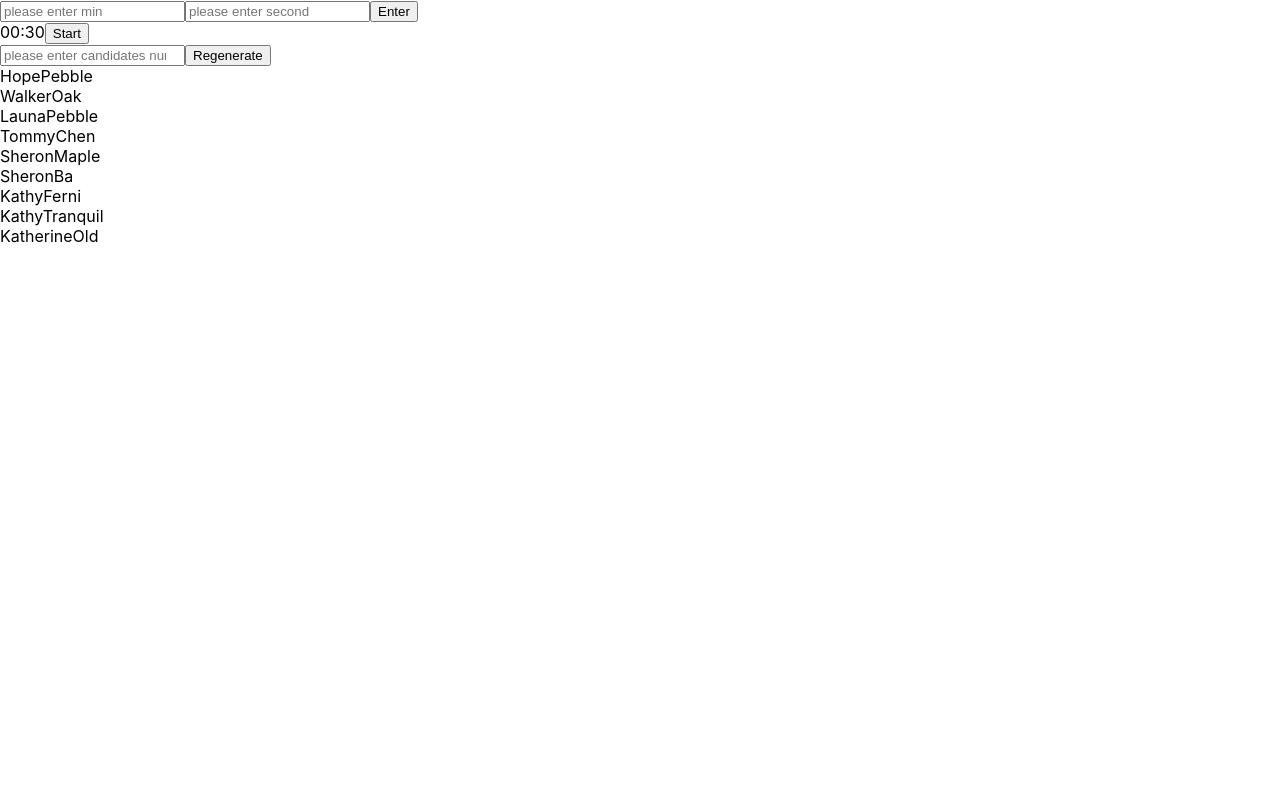
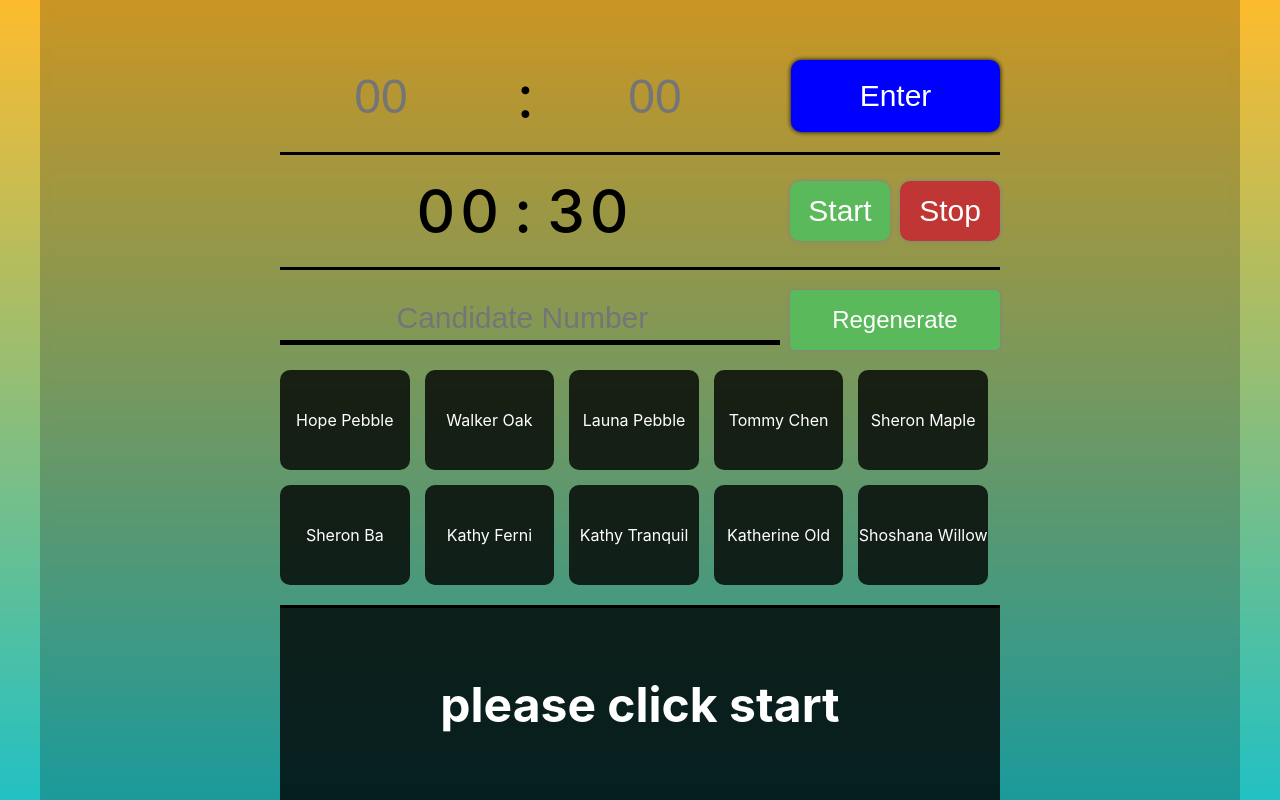
Before and after one commit to ericfei0521/lottery, a React (Create React App) app: page / in a window 1280 px wide. Built offline with nearby package versions, Linux system fonts and the light colour scheme.

Commit message:
feat: finish feature

```diff
--- a/package.json
+++ b/package.json
@@ -10,6 +10,7 @@
     "react-dom": "^17.0.2",
     "react-redux": "^7.2.6",
     "react-scripts": "5.0.0",
+    "styled-components": "^5.3.3",
     "web-vitals": "^2.1.4"
   },
   "scripts": {
--- a/src/App.js
+++ b/src/App.js
@@ -1,26 +1,37 @@
 import React, { Suspense } from 'react';
 import { Provider } from 'react-redux';
+import styled from 'styled-components';
 import store from './store/store';
 import LotteryProvider from './providers/LotteryProvider';
+import LoadSpinner from './components/Loader';
 
 const Timmer = React.lazy(() => import('./components/TimmerSetter'));
 const TimmerCountDown = React.lazy(() => import('./components/TimmerCountDown'));
 const CandidateList = React.lazy(() => import('./components/CandidateList'));
-
+const Winner = React.lazy(() => import('./components/Winner'));
+const Template = styled.div`
+    max-width: 1200px;
+    height: 100vh;
+    margin: 0 auto;
+    display: flex;
+    flex-direction: column;
+    align-items: center;
+    background-color: rgba(1, 1, 1, 0.2);
+    backdrop-filter: blur(5px);
+`;
 function App() {
     return (
         <Provider store={store}>
             <div className="App">
-                <Suspense
-                    fallback={() => {
-                        return <div>wip</div>;
-                    }}
-                >
-                    <Timmer />
-                    <LotteryProvider>
-                        <TimmerCountDown />
-                        <CandidateList />
-                    </LotteryProvider>
+                <Suspense fallback={<LoadSpinner />}>
+                    <Template>
+                        <Timmer />
+                        <LotteryProvider>
+                            <TimmerCountDown />
+                            <CandidateList />
+                            <Winner />
+                        </LotteryProvider>
+                    </Template>
                 </Suspense>
             </div>
         </Provider>
--- a/src/components/CandidateList.js
+++ b/src/components/CandidateList.js
@@ -1,8 +1,9 @@
 import { useEffect, useRef } from 'react';
 import { useSelector, useDispatch } from 'react-redux';
 import { setCandidate } from '../action';
+import styled from 'styled-components';
 
-const CandidateList = () => {
+const CandidateList = ({ className }) => {
     const state = useSelector((state) => state.HandleCandidate);
     const candidateRef = useRef(null);
     const dispatch = useDispatch();
@@ -14,20 +15,123 @@ const CandidateList = () => {
         dispatch(setCandidate(regenNum));
     };
     useEffect(() => {
-        dispatch(setCandidate(9));
+        dispatch(setCandidate(10));
     }, []);
 
     if (state.length <= 0) return null;
 
     return (
-        <div>
-            <input type="number" min="0" placeholder="please enter candidates number" ref={candidateRef} />
-            <button onClick={regenenerateCandidate}>Regenerate</button>
-            {state.map((item, index) => {
-                return <div key={index}>{item}</div>;
-            })}
+        <div className={className}>
+            <div className="setter">
+                <input type="number" min="0" placeholder="Candidate Number" ref={candidateRef} />
+                <button onClick={regenenerateCandidate}>Regenerate</button>
+            </div>
+
+            <div className="list">
+                {state.map((item, index) => {
+                    return (
+                        <div className="card" key={index}>
+                            <span>{item}</span>
+                        </div>
+                    );
+                })}
+            </div>
         </div>
     );
 };
 
-export default CandidateList;
+export default styled(CandidateList)`
+    width: 60%;
+    max-width: 1200px;
+    align-self: center;
+    display: flex;
+    justify-content: space-between;
+    align-items: center;
+    gap: 20px;
+    padding: 20px 0;
+    flex-direction: column;
+    height: fit-content;
+    border-bottom: 3px solid black;
+    .setter {
+        align-self: center;
+        display: flex;
+        justify-content: space-between;
+        align-items: center;
+        width: 100%;
+        gap: 10px;
+    }
+
+    .list {
+        width: 100%;
+        display: flex;
+        flex-wrap: wrap;
+        height: fit-content;
+        justify-content: flex-start;
+        align-items: center;
+        margin: 0 auto;
+        gap: 15px;
+        max-height: 400px;
+        overflow-y: auto;
+    }
+    .card {
+        width: 18%;
+        height: 100px;
+        background-color: rgba(1, 1, 1, 0.8);
+        color: white;
+        border-radius: 10px;
+        display: flex;
+        justify-content: center;
+        align-items: center;
+        span {
+            text-align: center;
+        }
+    }
+
+    input {
+        background-color: transparent;
+        width: 70%;
+        min-width: 300px;
+        padding: 5px;
+        font-size: 30px;
+        border-top: none;
+        border-left: none;
+        border-right: none;
+        border-bottom: 5px solid black;
+        -webkit-box-shadow: none;
+        -moz-box-shadow: none;
+        box-shadow: none;
+        text-align: center;
+    }
+    input:focus {
+        outline: none;
+    }
+    button {
+        width: 30%;
+        min-width: 150px;
+        font-size: 1.5em;
+        height: 60px;
+        border-radius: 5px;
+        border: none;
+        background-color: #59b95b;
+        color: white;
+        box-shadow: 0px 0px 5px gray;
+        cursor: pointer;
+    }
+    button:active {
+        transform: scale(0.9);
+    }
+    @media (max-width: 990px) {
+        .setter {
+            flex-direction: column;
+        }
+        .list {
+            gap: 10px;
+        }
+        .card {
+            width: 30%;
+        }
+        button {
+            width: 100%;
+        }
+    }
+`;
--- /dev/null
+++ b/src/components/Loader/index.js
@@ -0,0 +1,47 @@
+import styled from 'styled-components';
+
+const Loader = styled.div`
+    #circle {
+        height: 10vw;
+        width: 10vw;
+        border: 2px transparent solid;
+        border-top: 2px green solid;
+        border-radius: 50%;
+        -webkit-animation: spin2 1s infinite linear;
+        animation: spin2 1s infinite linear;
+    }
+
+    @-webkit-keyframes spin2 {
+        from {
+            -webkit-transform: rotate(0deg);
+            transform: rotate(0deg);
+        }
+        to {
+            -webkit-transform: rotate(359deg);
+            transform: rotate(359deg);
+        }
+    }
+    @keyframes spin2 {
+        from {
+            -webkit-transform: rotate(0deg);
+            transform: rotate(0deg);
+            -webkit-transform: rotate(0deg);
+            transform: rotate(0deg);
+        }
+        to {
+            -webkit-transform: rotate(359deg);
+            transform: rotate(359deg);
+            -webkit-transform: rotate(359deg);
+            transform: rotate(359deg);
+        }
+    }
+`;
+const LoadSpinner = () => {
+    return (
+        <Loader>
+            <div id="circle"></div>
+        </Loader>
+    );
+};
+
+export default LoadSpinner;
--- a/src/components/TimmerCountDown.js
+++ b/src/components/TimmerCountDown.js
@@ -1,30 +1,39 @@
-import { useState, useEffect } from 'react';
-import { useSelector, useDispatch } from 'react-redux';
+import { useState, useEffect, useContext } from 'react';
+import { useSelector } from 'react-redux';
+import styled from 'styled-components';
+import { LotteryContext } from '../providers/LotteryProvider';
 
-const TimmerCountDown = () => {
+const TimmerCountDown = ({ className }) => {
     const state = useSelector((state) => state.HandleTimmer);
     const [isStart, setIsStart] = useState(false);
-    const [remainTime, setRemainTime] = useState({ min: '00', sec: '00' });
+    const [remainTime, setRemainTime] = useState({ min: 0, sec: 0 });
+    const { setIsFinalCountDown } = useContext(LotteryContext);
+
     const ticker = (min, sec) => {
         let newTime = { min: min, sec: sec };
+        if (min !== 0 && sec === 0) {
+            newTime.sec = 60;
+            newTime.min = newTime.min -= 1;
+        }
         newTime.sec = newTime.sec -= 1;
         if (parseInt(newTime.sec) === 0 && parseInt(newTime.min) === 0) {
             newTime.sec = '0';
             newTime.min = '0';
             setIsStart(false);
             setRemainTime({ ...newTime });
+            setIsFinalCountDown(true);
             return;
         }
         if (parseInt(newTime.sec) === 0) {
             if (parseInt(newTime.min) !== 0) {
                 newTime.min = newTime.min -= 1;
             }
-            newTime.sec = '60';
+            newTime.sec = 60;
         }
         setRemainTime({ ...newTime });
     };
     useEffect(() => {
-        const newRemain = { min: String(state.min), sec: String(state.sec) };
+        const newRemain = { min: parseInt(state.min), sec: parseInt(state.sec) };
         setIsStart(false);
         setRemainTime({ ...newRemain });
     }, [state]);
@@ -33,6 +42,7 @@ const TimmerCountDown = () => {
         if (!isStart) return;
         let remainMin = parseInt(remainTime.min);
         let remainSec = parseInt(remainTime.sec);
+        if (remainMin === 0 && remainSec === 0) return;
         const countDown = setInterval(() => ticker(remainMin, remainSec), 1000);
         return function cleanUp() {
             clearInterval(countDown);
@@ -40,19 +50,87 @@ const TimmerCountDown = () => {
     }, [remainTime, isStart]);
 
     return (
-        <div>
+        <div className={className}>
+            <div className="countdown-display">
                 <span>{remainTime.min > 9 ? remainTime.min : `0${remainTime.min}`}</span>
                 <span>:</span>
                 <span>{remainTime.sec > 9 ? remainTime.sec : `0${remainTime.sec}`}</span>
+            </div>
+            <div className="buttons">
                 <button
                     onClick={() => {
                         setIsStart(true);
+                        setIsFinalCountDown(false);
                     }}
                 >
                     Start
                 </button>
+                <button
+                    onClick={() => {
+                        setIsStart(false);
+                        setIsFinalCountDown(false);
+                    }}
+                >
+                    Stop
+                </button>
+            </div>
         </div>
     );
 };
 
-export default TimmerCountDown;
+export default styled(TimmerCountDown)`
+    width: 60%;
+    max-width: 1200px;
+    align-self: center;
+    display: flex;
+    justify-content: space-between;
+    align-items: center;
+    gap: 20px;
+    border-bottom: 3px solid black;
+    padding-bottom: 20px;
+    .countdown-display {
+        font-size: 60px;
+        font-weight: 500;
+        display: flex;
+        justify-content: center;
+        width: 70%;
+        gap: 10px;
+        span {
+            letter-spacing: 5px;
+        }
+    }
+    .buttons {
+        display: flex;
+        justify-content: space-between;
+        gap: 10px;
+    }
+    button {
+        width: 100px;
+        font-size: 30px;
+        height: 60px;
+        border-radius: 10px;
+        border: none;
+        background-color: #59b95b;
+        color: white;
+        box-shadow: 0px 0px 5px gray;
+        cursor: pointer;
+    }
+    button:nth-child(2) {
+        background-color: #c03634;
+    }
+    button:active {
+        transform: scale(0.9);
+    }
+    @media (max-width: 990px) {
+        flex-direction: column;
+        .countdown-display {
+            width: 100%;
+        }
+        .buttons {
+            width: 100%;
+        }
+        button {
+            width: 50%;
+        }
+    }
+`;
--- a/src/components/TimmerSetter.js
+++ b/src/components/TimmerSetter.js
@@ -1,8 +1,9 @@
 import { useRef } from 'react';
 import { useDispatch } from 'react-redux';
 import { setTimer } from '../action';
+import styled from 'styled-components';
 
-const Timmer = () => {
+const Timmer = ({ className }) => {
     const minRef = useRef(null);
     const secRef = useRef(null);
     const dispatch = useDispatch();
@@ -13,12 +14,66 @@ const Timmer = () => {
     };
 
     return (
-        <div>
-            <input type="number" min="0" placeholder="please enter min" ref={minRef} />
-            <input type="number" min="0" placeholder="please enter second" ref={secRef} />
+        <div className={className}>
+            <input type="number" min="0" placeholder="00" ref={minRef} />
+            <span className="dot">:</span>
+            <input type="number" min="0" placeholder="00" ref={secRef} />
             <button onClick={setTime}>Enter</button>
         </div>
     );
 };
 
-export default Timmer;
+export default styled(Timmer)`
+    width: 60%;
+    max-width: 1200px;
+    align-self: center;
+    display: flex;
+    justify-content: center;
+    gap: 20px;
+    margin: 60px auto 20px;
+    border-bottom: 3px solid black;
+    padding-bottom: 20px;
+    .dot {
+        font-size: 60px;
+    }
+    input {
+        background-color: transparent;
+        width: 35%;
+        min-width: 100px;
+        padding: 5px;
+        font-size: 3em;
+        border: none;
+        -webkit-box-shadow: none;
+        -moz-box-shadow: none;
+        box-shadow: none;
+        text-align: center;
+    }
+    input:focus {
+        outline: none;
+    }
+    button {
+        width: 35%;
+        min-width: 120px;
+        font-size: 30px;
+        border-radius: 10px;
+        border: none;
+        background-color: blue;
+        color: white;
+        box-shadow: 0px 0px 5px black;
+        cursor: pointer;
+    }
+    button:active {
+        transform: scale(0.9);
+    }
+    @media (max-width: 990px) {
+        input {
+            width: 30%;
+            min-width: 60px;
+        }
+        button {
+            width: 100%;
+            height: 60px;
+        }
+        flex-wrap: wrap;
+    }
+`;
--- /dev/null
+++ b/src/components/Winner.js
@@ -0,0 +1,28 @@
+import { useContext } from 'react';
+import { LotteryContext } from '../providers/LotteryProvider';
+import styled from 'styled-components';
+
+const Winner = ({ className }) => {
+    const { winner } = useContext(LotteryContext);
+    return (
+        <div className={className}>
+            <div className="winner-card">{winner ? `Winner is ${winner}` : 'please click start'}</div>
+        </div>
+    );
+};
+
+export default styled(Winner)`
+    width: 60%;
+    max-width: 1200px;
+    background-color: rgba(1, 1, 1, 0.8);
+    height: 300px;
+    display: flex;
+    justify-content: center;
+    align-items: center;
+    .winner-card {
+        text-align: center;
+        font-size: 3rem;
+        color: white;
+        font-weight: bolder;
+    }
+`;
--- a/src/helper/index.js
+++ b/src/helper/index.js
@@ -60,8 +60,11 @@ const randomNameGenerator = () => {
     let finalName = '';
     const firstRandomIndex = Math.floor(Math.random() * PossibleFirst.length);
     const lastRandomIndex = Math.floor(Math.random() * PossibleLast.length);
-    finalName = PossibleFirst[firstRandomIndex] + PossibleLast[lastRandomIndex];
+    finalName = `${PossibleFirst[firstRandomIndex]}  ${PossibleLast[lastRandomIndex]}`;
     return finalName;
+};
+export const randomPicker = (count) => {
+    return Math.floor(Math.random() * count);
 };
 
 export default randomNameGenerator;
--- a/src/index.css
+++ b/src/index.css
@@ -1,13 +1,14 @@
 body {
-  margin: 0;
-  font-family: -apple-system, BlinkMacSystemFont, 'Segoe UI', 'Roboto', 'Oxygen',
-    'Ubuntu', 'Cantarell', 'Fira Sans', 'Droid Sans', 'Helvetica Neue',
-    sans-serif;
-  -webkit-font-smoothing: antialiased;
-  -moz-osx-font-smoothing: grayscale;
+    margin: 0;
+    font-family: -apple-system, BlinkMacSystemFont, 'Segoe UI', 'Roboto', 'Oxygen', 'Ubuntu', 'Cantarell', 'Fira Sans',
+        'Droid Sans', 'Helvetica Neue', sans-serif;
+    -webkit-font-smoothing: antialiased;
+    -moz-osx-font-smoothing: grayscale;
+
+    background: rgb(34, 193, 195);
+    background: linear-gradient(0deg, rgba(34, 193, 195, 1) 0%, rgba(253, 187, 45, 1) 100%);
 }
 
 code {
-  font-family: source-code-pro, Menlo, Monaco, Consolas, 'Courier New',
-    monospace;
+    font-family: source-code-pro, Menlo, Monaco, Consolas, 'Courier New', monospace;
 }
--- a/src/providers/LotteryProvider.js
+++ b/src/providers/LotteryProvider.js
@@ -1,10 +1,23 @@
-import { useState, createContext } from 'react';
+import { useState, useMemo, createContext } from 'react';
+import { useSelector } from 'react-redux';
+import { randomPicker } from '../helper';
 export const LotteryContext = createContext({});
 
 const LotteryProvider = ({ children }) => {
     const [isFinalCountDown, setIsFinalCountDown] = useState(false);
+    const [winner, setWinner] = useState(null);
+    const state = useSelector((state) => state.HandleCandidate);
+
+    useMemo(() => {
+        if (!isFinalCountDown) return;
+        const selectIndex = randomPicker(state.length);
+        setWinner(state[selectIndex]);
+    }, [isFinalCountDown]);
+
     return (
-        <LotteryContext.Provider value={{ isFinalCountDown, setIsFinalCountDown }}>{children}</LotteryContext.Provider>
+        <LotteryContext.Provider value={{ isFinalCountDown, setIsFinalCountDown, winner }}>
+            {children}
+        </LotteryContext.Provider>
     );
 };
 export default LotteryProvider;
```
Also changed, not shown: src/logo.svg (deleted), 1 other file (tests, documents, lock files or other folders). Lines whose indentation alone changed are shown as unchanged.
